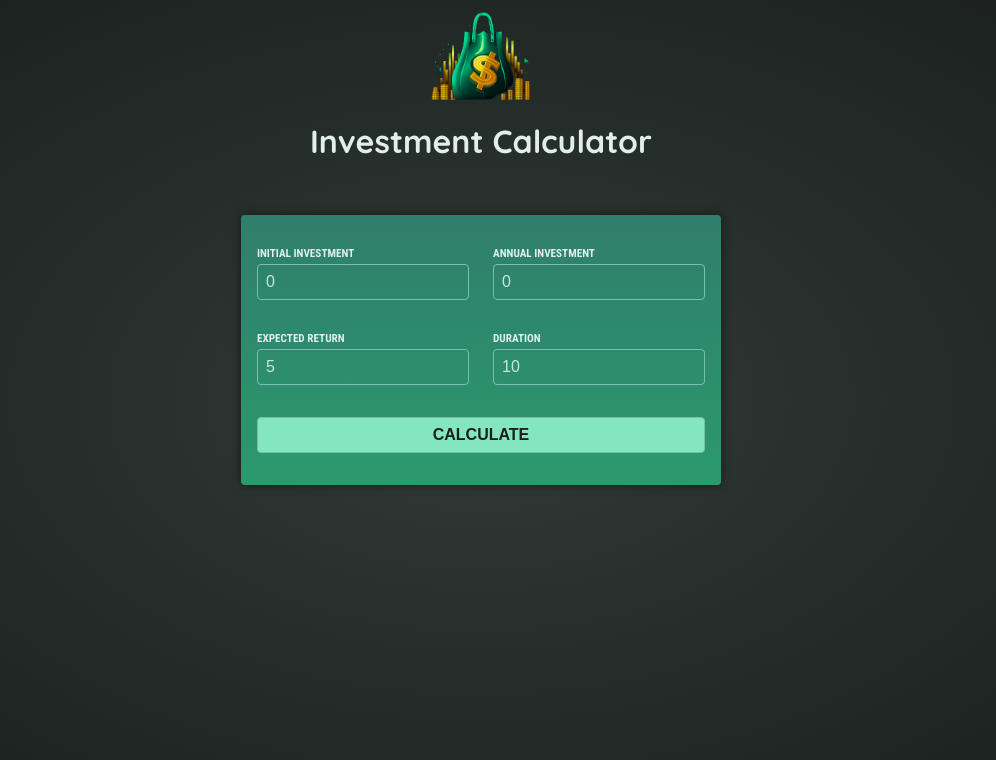
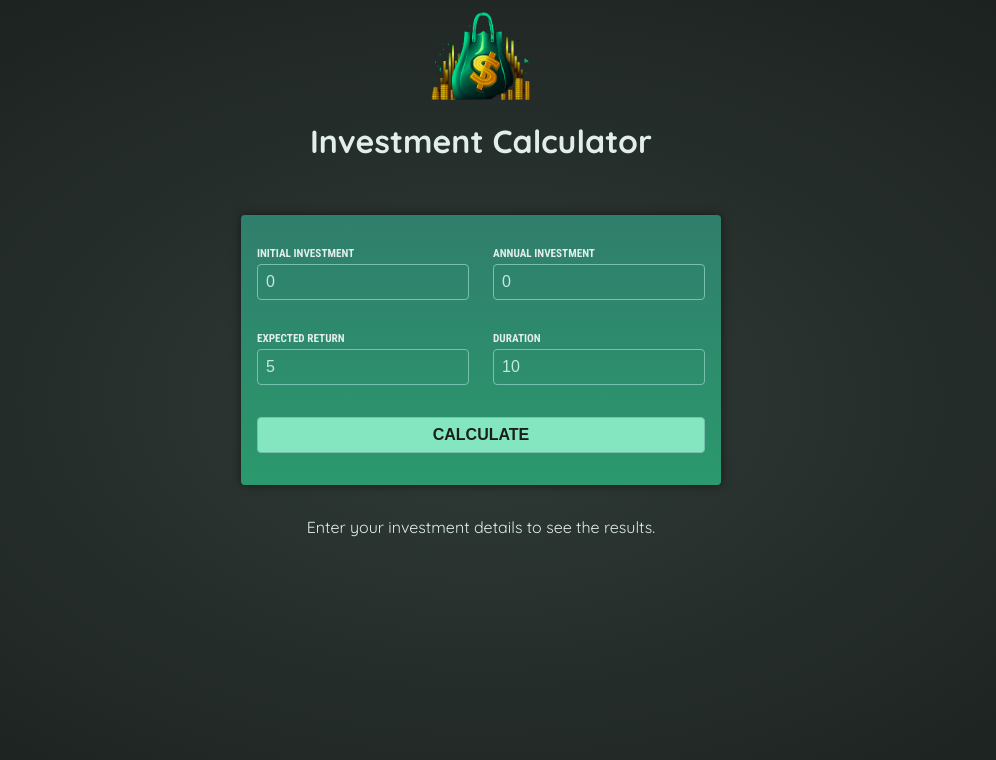
Before and after one commit to b-luis/ng-noob, an Angular app in the folder essentials/2-investment-calculator-project/: page / in a window 1280 px wide. Shown: the top 760 px of the page, without its empty margins (159-1155 px from the left). Built offline with nearby package versions, Linux system fonts and the light colour scheme.

Commit message:
update(data): add annual data and display it using the reusable investment results component

```diff
--- a/essentials/2-investment-calculator-project/src/app/app.component.html
+++ b/essentials/2-investment-calculator-project/src/app/app.component.html
@@ -1,4 +1,11 @@
 <div>
   <app-header />
-  <app-user-input (calculate)="onCalculateInvestmentResults($event)" />
+  <main>
+    <section>
+      <app-user-input (calculate)="onCalculateInvestmentResults($event)" />
+    </section>
+    <section>
+      <app-investment-results [results]="annualData()" />
+    </section>
+  </main>
 </div>
--- a/essentials/2-investment-calculator-project/src/app/app.component.ts
+++ b/essentials/2-investment-calculator-project/src/app/app.component.ts
@@ -1,24 +1,22 @@
-import { Component, output } from '@angular/core';
+import { Component, output, signal } from '@angular/core';
 import { HeaderComponent } from './shared/header/header.component';
 import { UserInputComponent } from './shared/user-input/user-input.component';
-import { Data } from './shared/models/data.type';
+import { InvestmentInput, InvestmentResults } from './shared/models/data.type';
+import { InvestmentResultsComponent } from './shared/investment-results/investment-results.component';
 
 @Component({
   selector: 'app-root',
   standalone: true,
   templateUrl: './app.component.html',
-  imports: [HeaderComponent, UserInputComponent],
+  imports: [HeaderComponent, UserInputComponent, InvestmentResultsComponent],
 })
 export class AppComponent {
-  // todo:
-  // add user input component that collects user input with two-way binding
-  // add investment results component that displays the results in a table
-  // you can use signals or events to communicate between components
+  annualData = signal<InvestmentResults[]>([]);
 
-  onCalculateInvestmentResults(data: Data) {
+  onCalculateInvestmentResults(data: InvestmentInput) {
+    const annualData = [];
     const { initialInvestment, annualInvestment, expectedReturn, duration } =
       data;
-    const annualData = [];
     let investmentValue = initialInvestment;
 
     for (let i = 0; i < duration; i++) {
@@ -36,6 +34,7 @@ export class AppComponent {
         totalAmountInvested: initialInvestment + annualInvestment * year,
       });
     }
-    console.log(annualData);
+
+    this.annualData.set(annualData);
   }
 }
```
